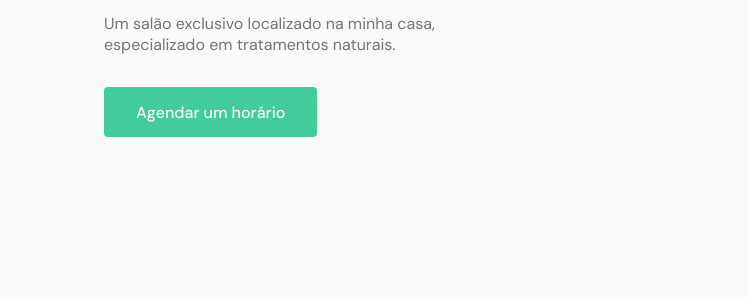
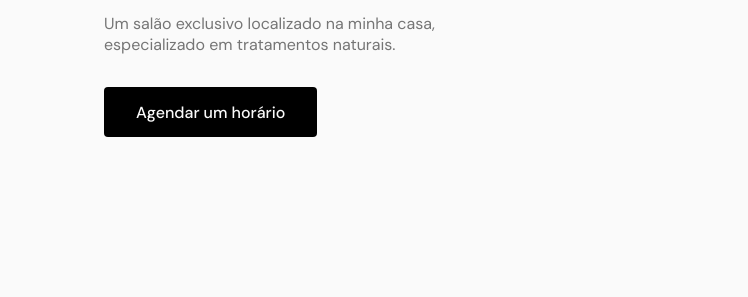
Before and after one commit to hendellcosta/NLW-6, a plain HTML site: page index.html in a window 1280 px wide. In both pictures the pointer is over the link "Agendar um horário". Shown: the part 325-622 px from the top of the page, 0-748 px from the left. Drawn offline with nearby package versions, Linux system fonts and the light colour scheme; files whose address does not match are found by name.

Commit message:
button background color changed

```diff
--- a/style.css
+++ b/style.css
@@ -71,7 +71,7 @@ body {
 }
 
 .button:hover {
-  background: var(--base-color-alt);
+  background-color: black;
 }
 
 .divider-1 {
```
